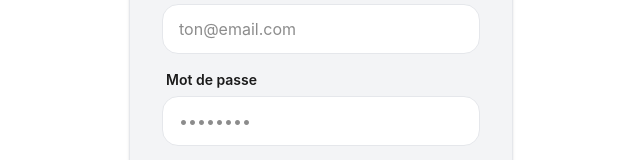
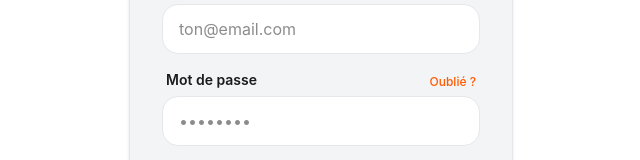
Before and after one commit to El1si0n/PeakPacker, a React (Vite) app: page / in a window 1280 px wide. Shown: the part 362-522 px from the top of the page, without its empty margins (319-959 px from the left). Built offline with nearby package versions, Linux system fonts and the light colour scheme.

Commit message:
bug supr compte

```diff
--- a/index.html
+++ b/index.html
@@ -4,6 +4,7 @@
     <meta charset="UTF-8" />
     <link rel="icon" type="image/svg+xml" href="/favicon.svg" />
     <meta name="viewport" content="width=device-width, initial-scale=1.0, maximum-scale=1.0, user-scalable=no" />
+    <meta name="format-detection" content="telephone=no, date=no, email=no, address=no" />
     <meta name="theme-color" id="theme-color-meta" content="#ffffff" />
     <meta name="apple-mobile-web-app-capable" content="yes">
     <meta name="apple-mobile-web-app-status-bar-style" content="black-translucent">
--- a/src/pages/Auth.tsx
+++ b/src/pages/Auth.tsx
@@ -8,6 +8,23 @@ export default function Auth() {
   const [password, setPassword] = useState('');
   const [isSignUp, setIsSignUp] = useState(false);
   const [message, setMessage] = useState<{ type: 'error' | 'success', text: string } | null>(null);
+
+  const handleResetPassword = async () => {
+    if (!email) {
+      setMessage({ type: 'error', text: 'Veuillez entrer votre adresse email.' });
+      return;
+    }
+    setLoading(true);
+    const { error } = await supabase.auth.resetPasswordForEmail(email, {
+      redirectTo: window.location.origin,
+    });
+    setLoading(false);
+    if (error) {
+      setMessage({ type: 'error', text: error.message });
+    } else {
+      setMessage({ type: 'success', text: 'Lien de réinitialisation envoyé par email !' });
+    }
+  };
 
   const handleAuth = async (e: React.FormEvent) => {
     e.preventDefault();
@@ -78,7 +95,18 @@ export default function Auth() {
           </div>
 
           <div className="flex flex-col gap-1.5">
-            <label className="text-sm font-semibold text-[var(--text-color)] px-1">Mot de passe</label>
+            <div className="flex items-end justify-between px-1">
+              <label className="text-sm font-semibold text-[var(--text-color)]">Mot de passe</label>
+              {!isSignUp && (
+                <button
+                  type="button"
+                  onClick={handleResetPassword}
+                  className="text-xs font-medium text-[var(--color-primary)] hover:brightness-110 transition-all"
+                >
+                  Oublié ?
+                </button>
+              )}
+            </div>
             <input
               type="password"
               value={password}
```
